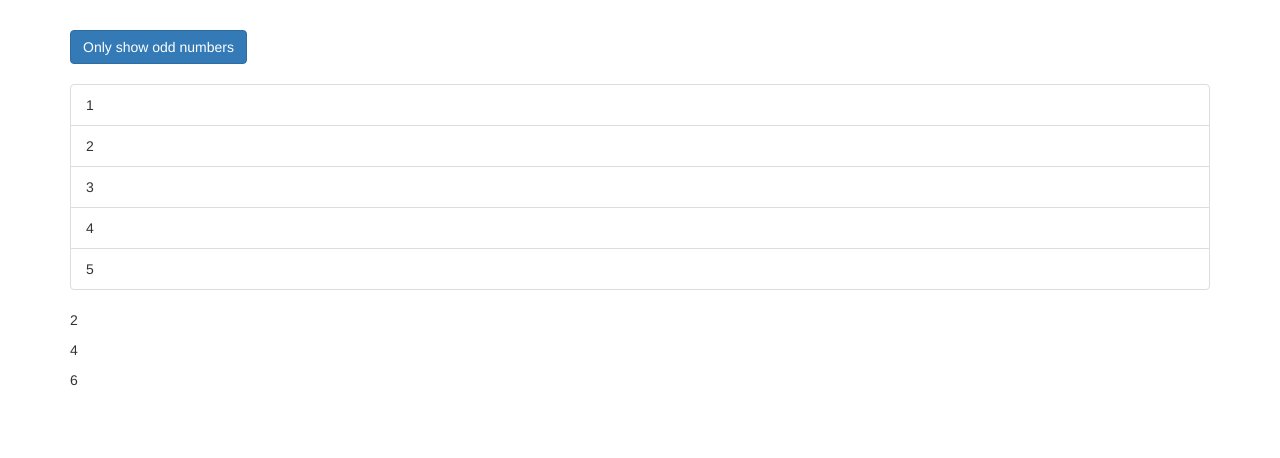
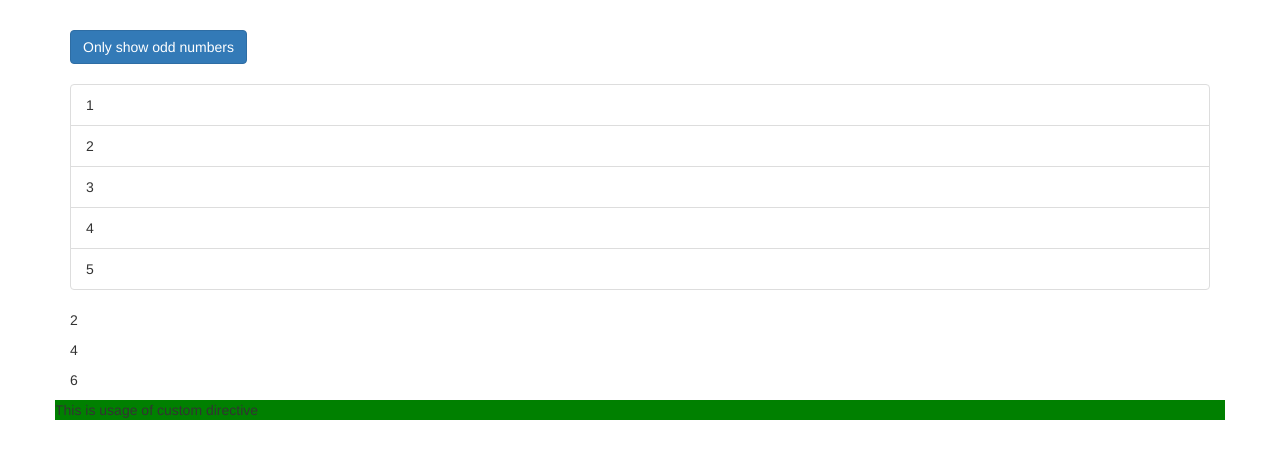
Before and after one commit to manoj1995madushanka/angular-directive, an Angular app: page / in a window 1280 px wide. Shown: the top 458 px of the page. Built offline with nearby package versions, Linux system fonts and the light colour scheme.

Commit message:
use custom directive

```diff
--- a/src/app/app.component.html
+++ b/src/app/app.component.html
@@ -24,4 +24,8 @@
       </ng-template>
     </div>
   </div>
+
+  <div class="row">
+    <p appBasicHighlight>This is usage of custom directive</p>
+  </div>
 </div>
```
